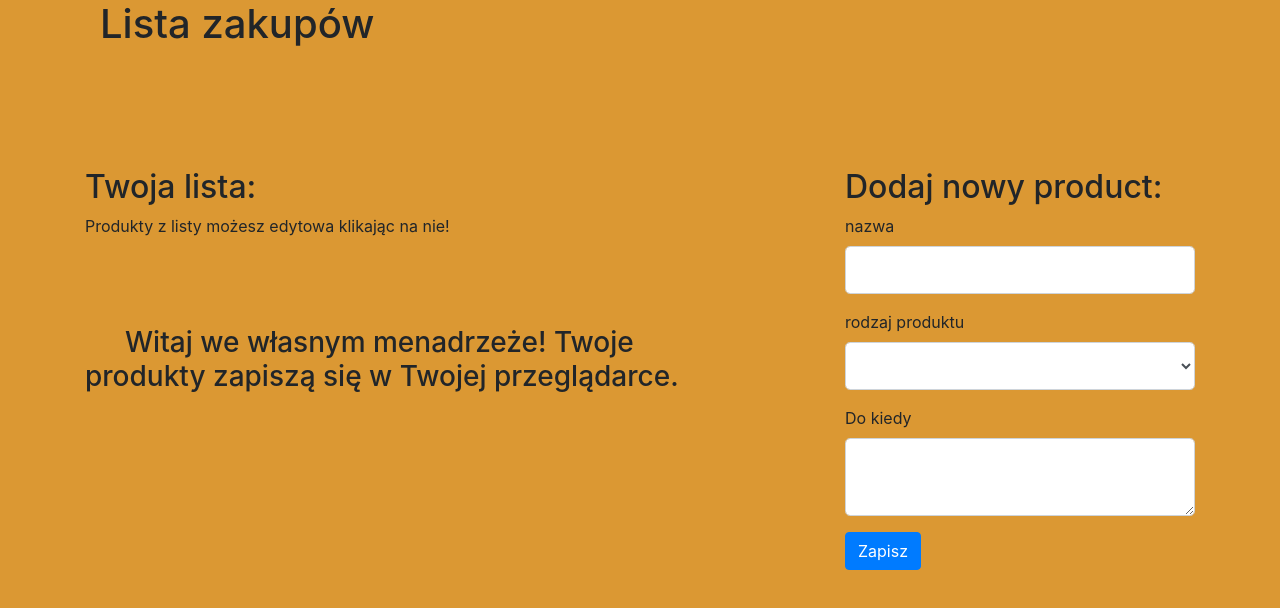
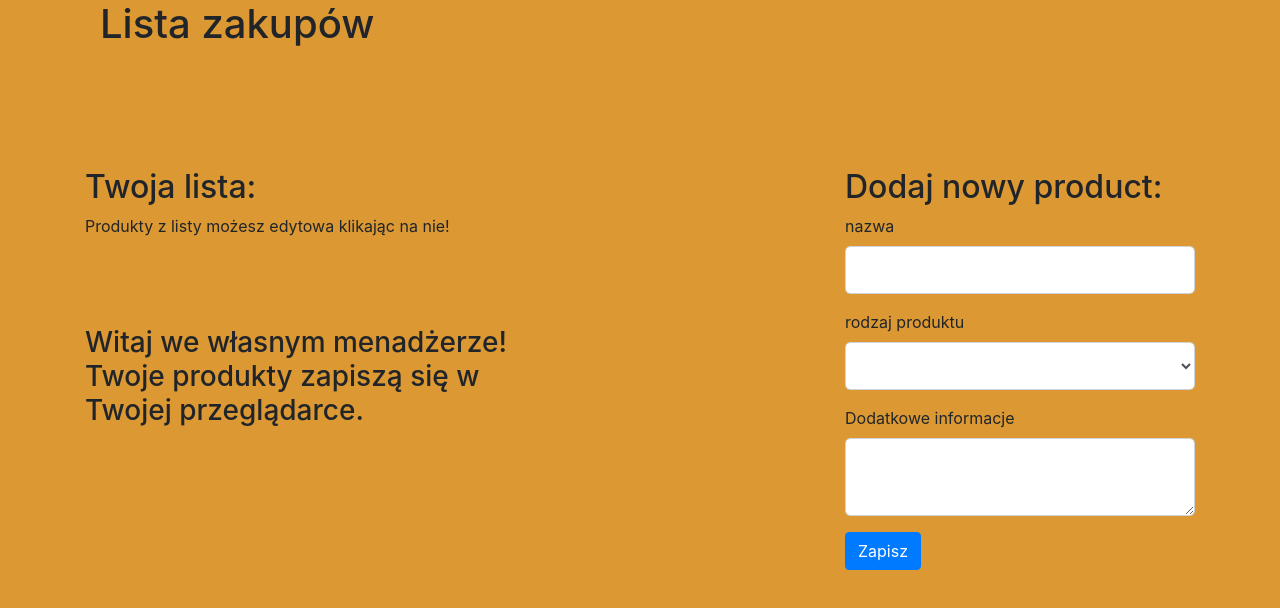
Before and after one commit to PanLydka/Shopping-List, a React app: page / in a window 1280 px wide. Shown: the top 608 px of the page. Built offline with nearby package versions, Linux system fonts and the light colour scheme.

Commit message:
improved display of the form and information about empty state

```diff
--- a/src/components/FormProductComponent.js
+++ b/src/components/FormProductComponent.js
@@ -20,7 +20,7 @@ const FormProductComponent = ({ handleSubmit, initialValues }) => {
           component="select"
           className="form-control form-control-lg"
         >
-          <option />
+          <option value="undefined" />
           <option value="bread">pieczywo</option>
           <option value="groceries">produkt spożywczy</option>
           <option value="sweets">słodycze</option>
@@ -31,15 +31,15 @@ const FormProductComponent = ({ handleSubmit, initialValues }) => {
         </Field>
       </div>
       <div className="form-group">
-        <label htmlFor="purchaseDate"> Do kiedy </label>
+        <label htmlFor="extraInfo"> Dodatkowe informacje </label>
         <Field
           type="details"
-          name="purchaseDate"
+          name="extraInfo"
           component="textarea"
           className="form-control form-control-lg"
         />
       </div>
-      <button className="btn btn-primary" type="submit">
+      <button className="btn btn-primary mb-2" type="submit">
         Zapisz
       </button>
     </form>
--- a/src/components/ListProductsComponent.js
+++ b/src/components/ListProductsComponent.js
@@ -6,7 +6,7 @@ import { connect } from "react-redux";
 import { removeProduct } from "../actions/index";
 
 const indent = {
-  textIndent: "40px"
+  width: "70%"
 };
 
 class ListProductsComponentContainer extends React.Component {
@@ -67,7 +67,7 @@ class ListProductsComponentContainer extends React.Component {
           group.stationery === undefined
             ? null
             : Object.values(group.stationery),
-        color: "bg-dark",
+        color: "bg-white",
         displayName: "artykuły papiernicze: "
       }
     };
@@ -77,7 +77,7 @@ class ListProductsComponentContainer extends React.Component {
     const products = this.productsLoad(this.props);
     const { remove, showEdit } = this.props;
     return (
-      <div className="pt-4">
+      <div className="pt-4 pb-4">
         {Object.keys(products).map((item, i) => (
           <React.Fragment key={i}>
             {products[item].data !== null ? (
@@ -99,7 +99,7 @@ class ListProductsComponentContainer extends React.Component {
         ))}
         {isEmpty(this.props.products.byId) ? (
           <h3 className="pt-5" style={indent}>
-            Witaj we własnym menadrzeże! Twoje produkty zapiszą się w Twojej
+            Witaj we własnym menadżerze! Twoje produkty zapiszą się w Twojej
             przeglądarce.
           </h3>
         ) : null}
```
